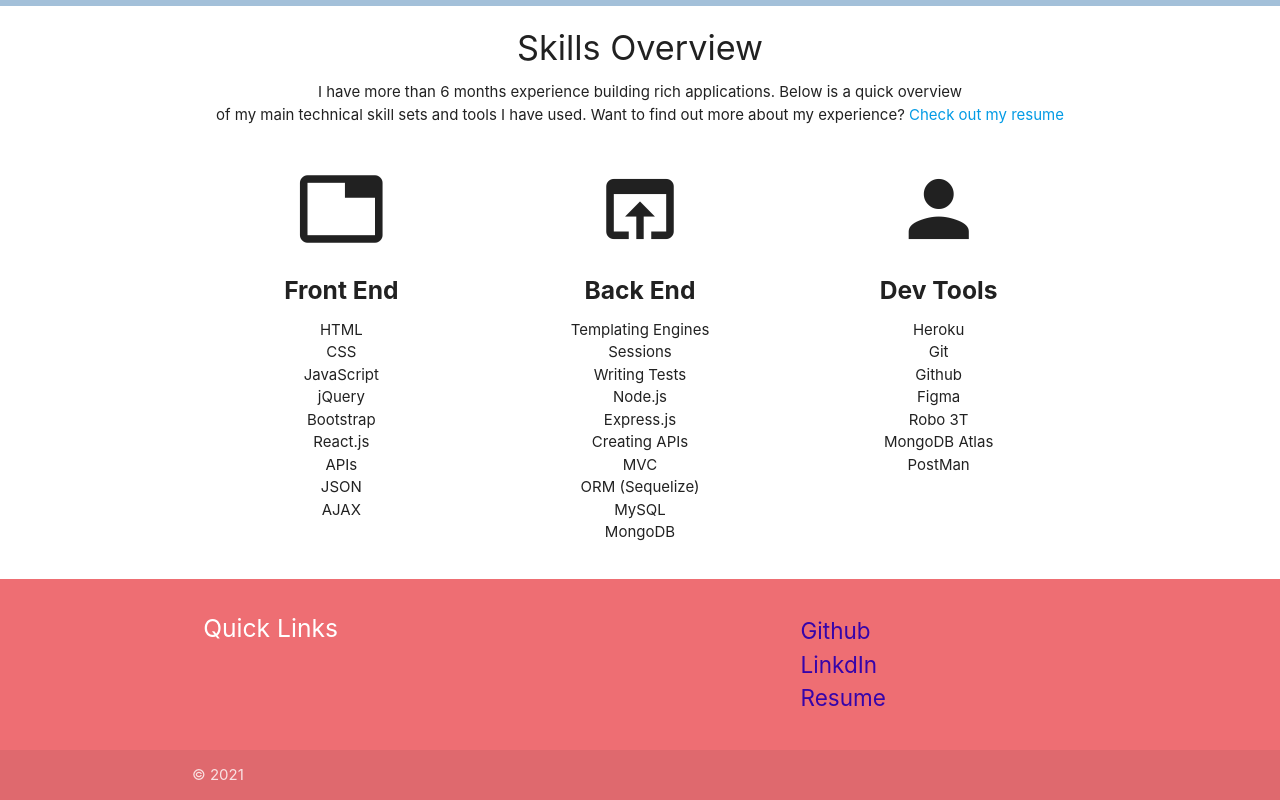
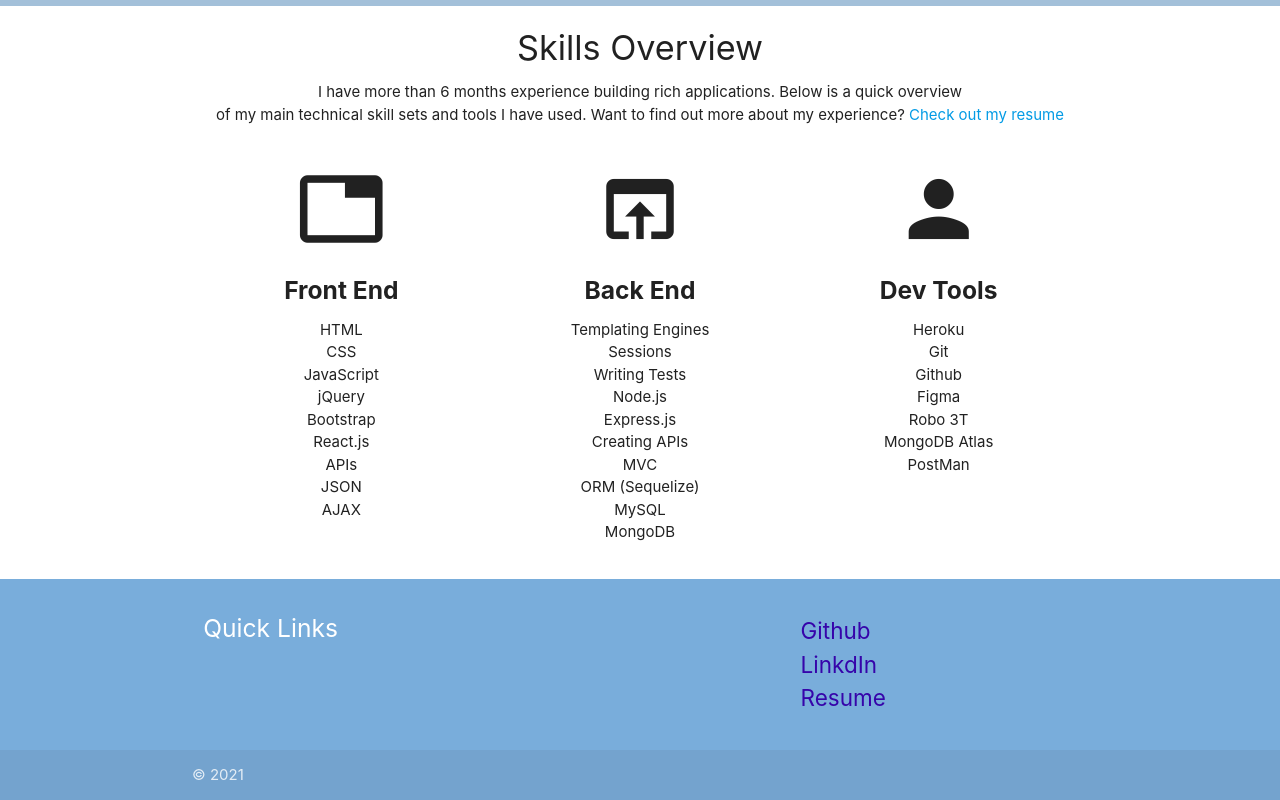
Before and after one commit to xdanielmtz/react-portfolio, a React (Create React App) app: page /#/ in a window 1280 px wide. Shown: the part 448-1248 px from the top of the page. Built offline with nearby package versions, Linux system fonts and the light colour scheme.

Commit message:
changed color of footer

```diff
--- a/src/components/Footer/Footer.jsx
+++ b/src/components/Footer/Footer.jsx
@@ -3,8 +3,8 @@
 
 const Footer = () => {
   return (
-    <div>
-      <footer class="page-footer">
+    <div >
+      <footer id="theFooter" class="page-footer">
         <div class="container">
           <div class="row">
             <div class="col l6 s12">
--- a/src/components/Footer/footer.css
+++ b/src/components/Footer/footer.css
@@ -2,3 +2,7 @@
     font-size: 1.5rem;
     color: rgb(54, 4, 170);
 }
+
+#theFooter{
+   background-color: rgb(121, 173, 219);
+}
```
Also changed, not shown: 1 other file (tests, documents, lock files or other folders).
